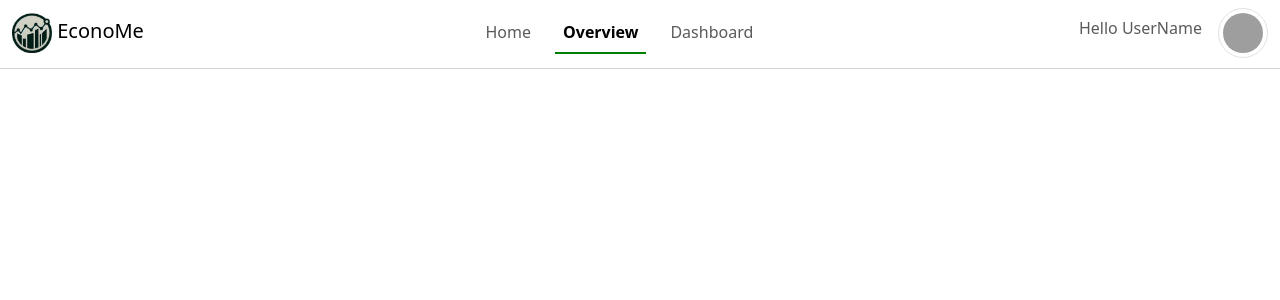
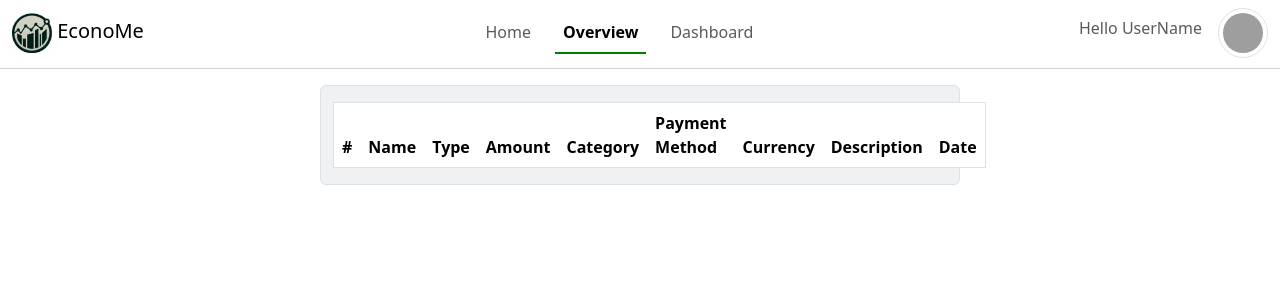
Before and after one commit to flabbaholt/EconoMe-webtech-frontend, a Vue app: page /overview in a window 1280 px wide. Shown: the top 300 px of the page. Built offline with nearby package versions, Linux system fonts and the light colour scheme; grey boxes are pictures that could not be loaded.

Commit message:
initialized overviewtable

```diff
--- /dev/null
+++ b/src/components/OverviewTable.vue
@@ -0,0 +1,40 @@
+<script setup lang="ts">
+
+</script>
+
+<template>
+  <div class="container-md border bg-secondary-custom rounded w-50 mt-3">
+    <table class="table table-striped mt-3 border rounded-1">
+      <thead>
+      <tr>
+        <th scope="col">#</th>
+        <th scope="col">Name</th>
+        <th scope="col">Type</th>
+        <th scope="col">Amount</th>
+        <th scope="col">Category</th>
+        <th scope="col">Payment Method</th>
+        <th scope="col">Currency</th>
+        <th scope="col">Description</th>
+        <th scope="col">Date</th>
+      </tr>
+      </thead>
+      <tbody>
+      <tr v-for="(item, index) in data" :key="index">
+        <th scope="row">{{ index + 1 }}</th>
+        <td>{{ item.name }}</td>
+        <td>{{ item.type }}</td>
+        <td>{{ item.amount }}</td>
+        <td>{{ item.category }}</td>
+        <td>{{ item.paymentMethod }}</td>
+        <td>{{ item.currency }}</td>
+        <td>{{ item.description }}</td>
+        <td>{{ item.date }}</td>
+      </tr>
+      </tbody>
+    </table>
+  </div>
+</template>
+
+<style scoped>
+
+</style>
--- a/src/views/OverviewView.vue
+++ b/src/views/OverviewView.vue
@@ -1,9 +1,11 @@
 <script setup lang="ts">
 
+import OverviewTable from "@/components/OverviewTable.vue";
 </script>
 
 <template>
 
+  <OverviewTable />
 </template>
 
 <style scoped>
```
